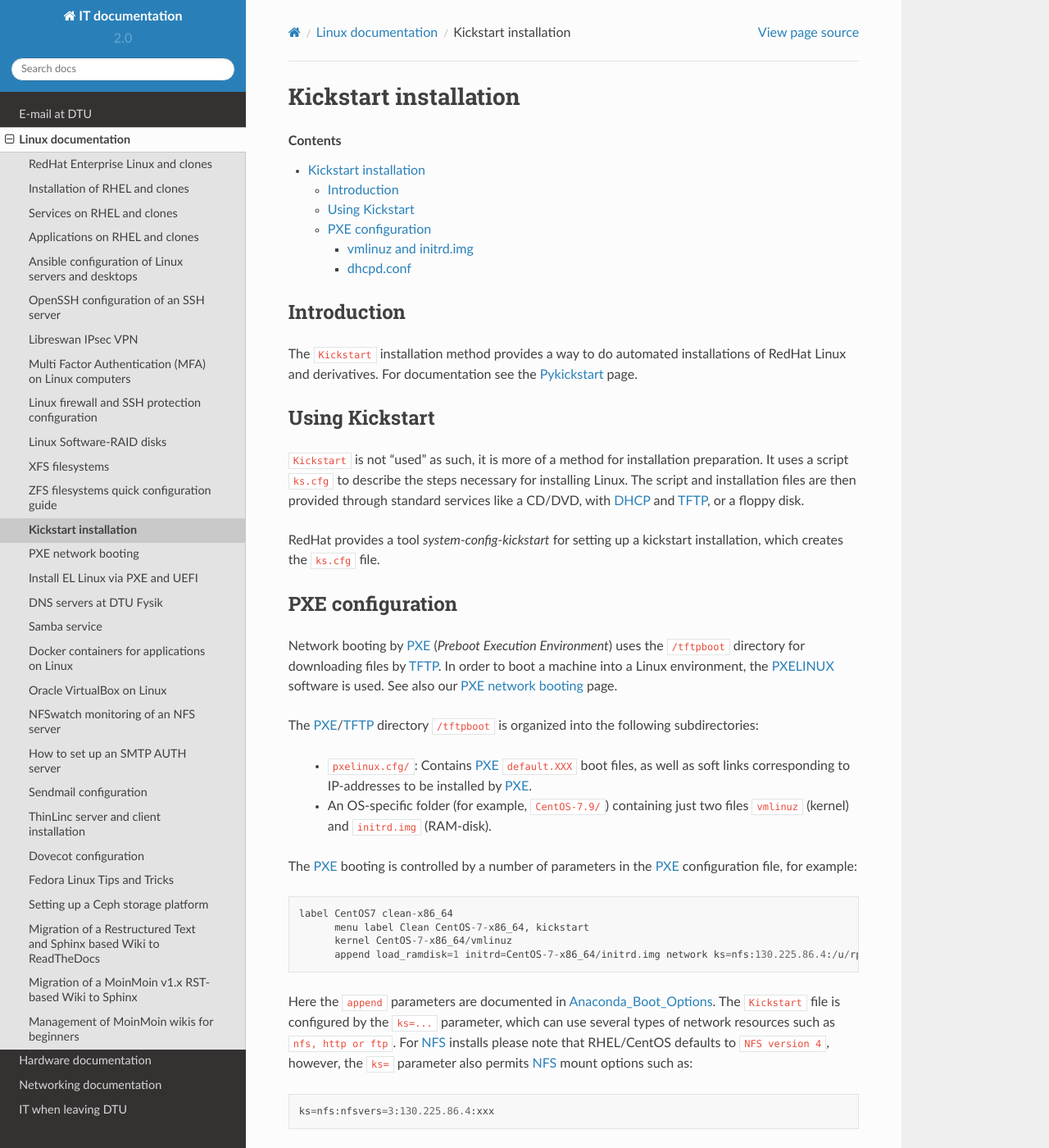
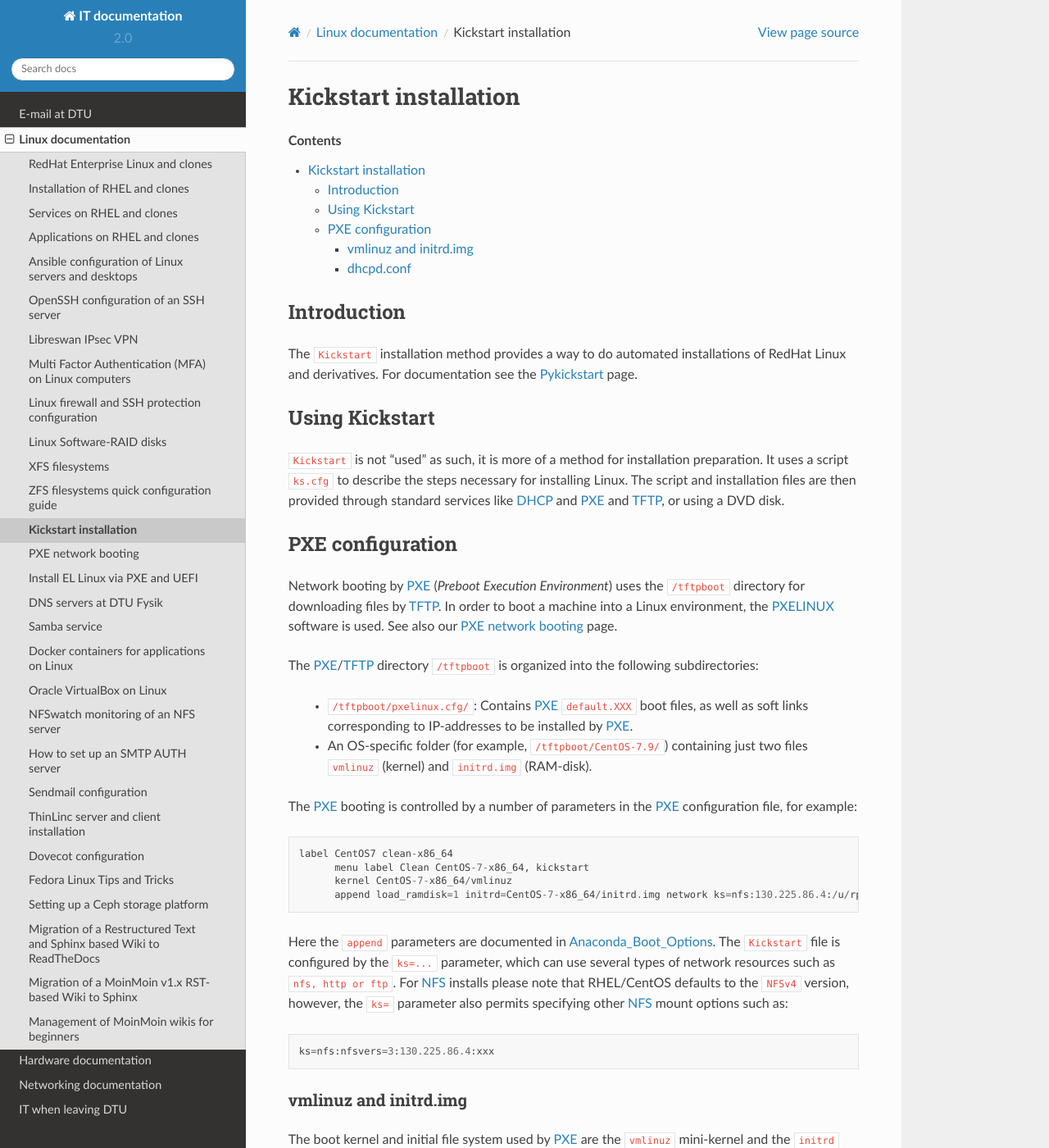
Before and after one commit to OleHolmNielsen/ITwiki, a Sphinx documentation site: the page built from docs/Kickstart.rst, in a window 1280 px wide and 1400 px high. Shown: the whole window at 82% size. Built offline with Sphinx 7.4.7 and the Read the Docs theme 2.0.0, drawn with Linux system fonts in a browser that asks for light colours.

Commit message:
Minor edit

```diff
--- a/docs/Kickstart.rst
+++ b/docs/Kickstart.rst
@@ -24,9 +24,7 @@ Using Kickstart
 
 ``Kickstart`` is not "used" as such, it is more of a method for installation preparation.
 It uses a script ``ks.cfg`` to describe the steps necessary for installing Linux.
-The script and installation files are then provided through standard services like a CD/DVD, with DHCP_ and TFTP_, or a floppy disk.
-
-RedHat provides a tool `system-config-kickstart` for setting up a kickstart installation, which creates the ``ks.cfg`` file.
+The script and installation files are then provided through standard services like DHCP_ and PXE_ and TFTP_, or using a DVD disk.
 
 PXE configuration
 =================
@@ -38,9 +36,9 @@ See also our :ref:`PXE-booting` page.
 
 The PXE_/TFTP_ directory ``/tftpboot`` is organized into the following subdirectories:
 
- * ``pxelinux.cfg/``: Contains PXE_ ``default.XXX`` boot files, as well as soft links corresponding to IP-addresses to be installed by PXE_.
+ * ``/tftpboot/pxelinux.cfg/``: Contains PXE_ ``default.XXX`` boot files, as well as soft links corresponding to IP-addresses to be installed by PXE_.
 
- * An OS-specific folder (for example, ``CentOS-7.9/``) containing just two files ``vmlinuz`` (kernel) and ``initrd.img`` (RAM-disk).
+ * An OS-specific folder (for example, ``/tftpboot/CentOS-7.9/``) containing just two files ``vmlinuz`` (kernel) and ``initrd.img`` (RAM-disk).
 
 The PXE_ booting is controlled by a number of parameters in the PXE_ configuration file, for example::
 
@@ -52,7 +50,8 @@ The PXE_ booting is controlled by a number of parameters in the PXE_ configurati
 Here the ``append`` parameters are documented in Anaconda_Boot_Options_.
 The ``Kickstart`` file is configured by the ``ks=...`` parameter,
 which can use several types of network resources such as ``nfs, http or ftp``.
-For NFS_ installs please note that RHEL/CentOS defaults to ``NFS version 4``, however, the ``ks=`` parameter also permits NFS_ mount options such as::
+For NFS_ installs please note that RHEL/CentOS defaults to the ``NFSv4`` version,
+however, the ``ks=`` parameter also permits specifying other NFS_ mount options such as::
 
   ks=nfs:nfsvers=3:130.225.86.4:xxx
 
```
